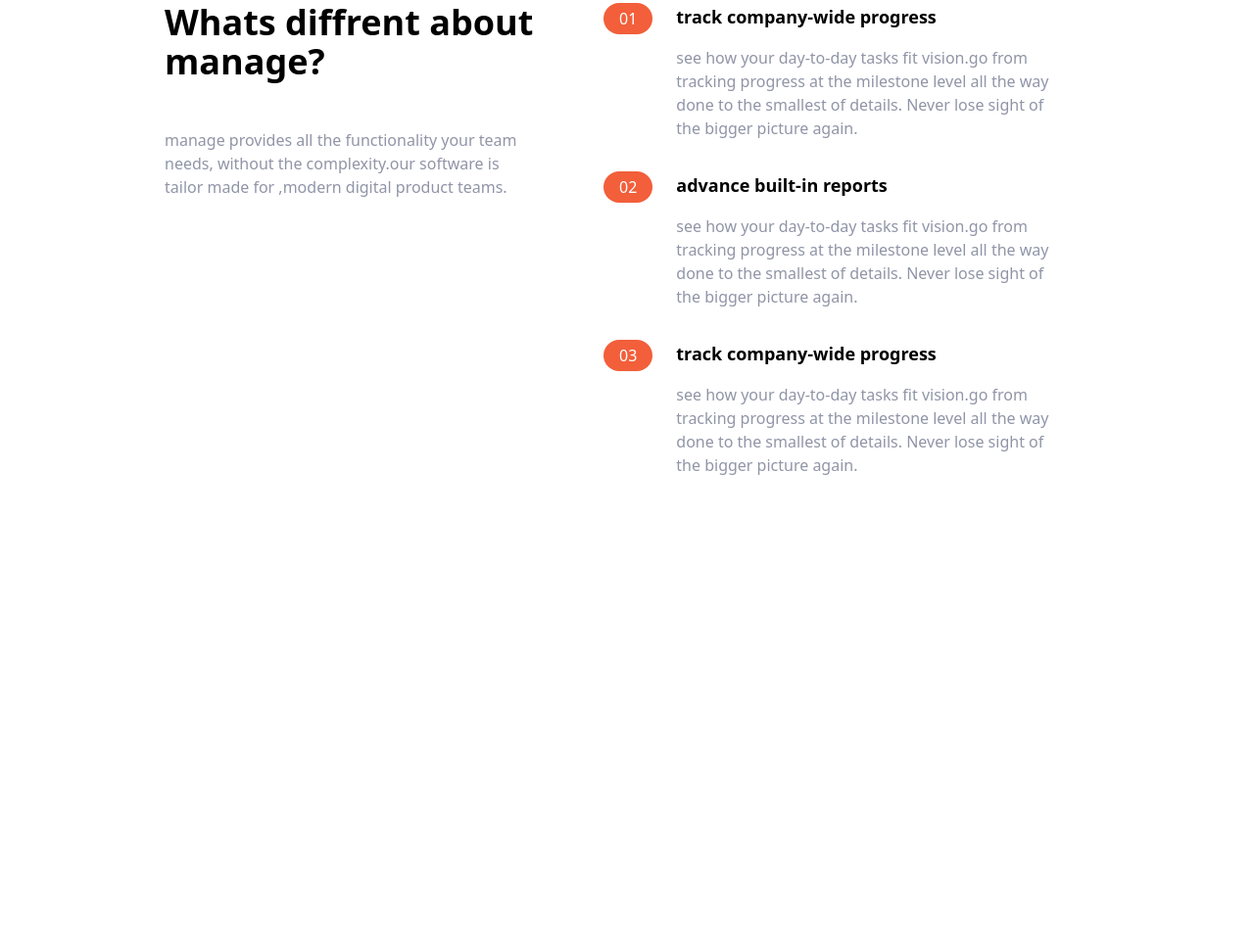
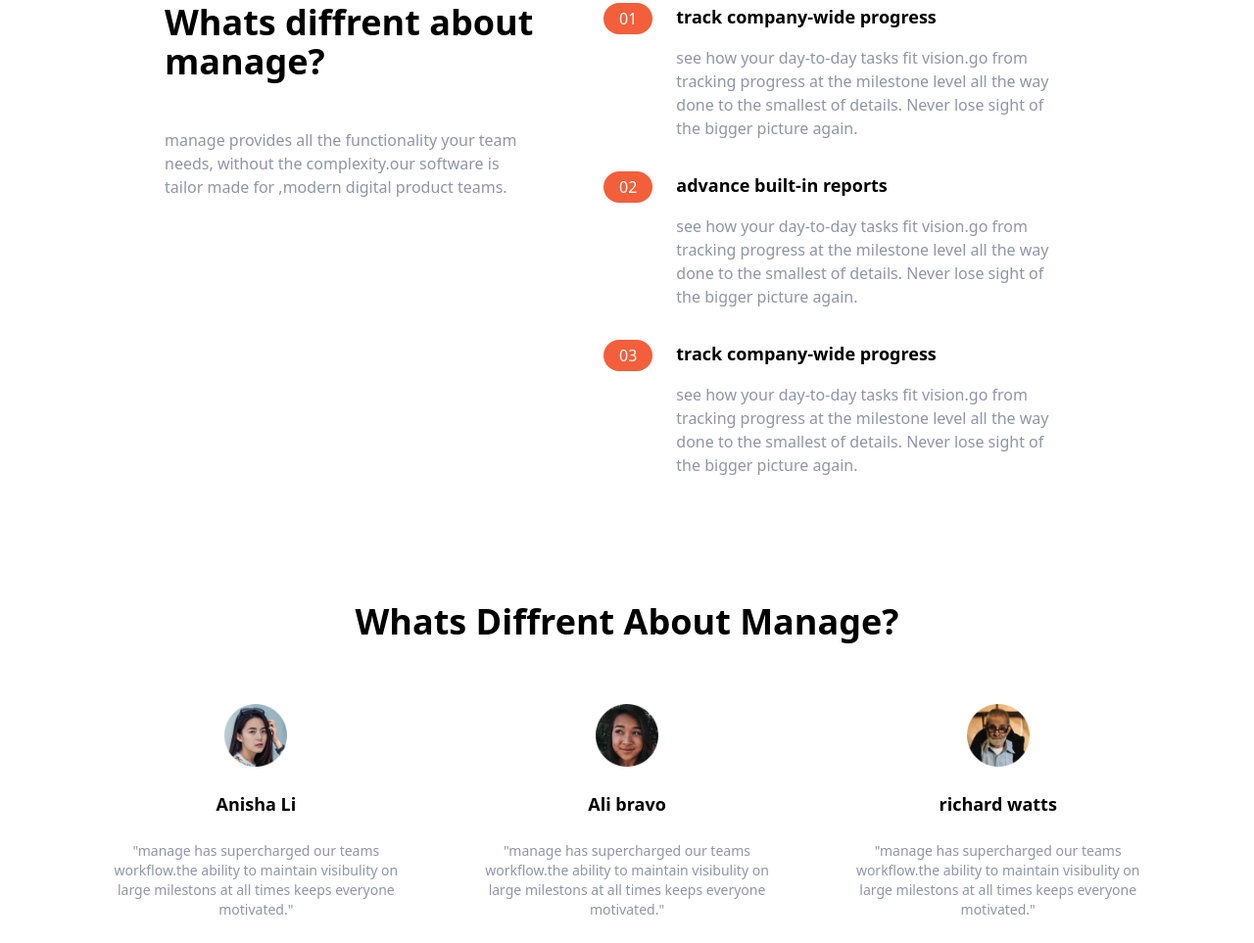
Before and after one commit to devHenryKimani/tailwind-project, a website: page index.html in a window 1280 px wide. Shown: the part 661-1624 px from the top of the page at 98% size. Before the commit the page ends 1148 px from the top, so only its background shows below. Drawn offline with Linux system fonts and the light colour scheme.

Commit message:
testimonials

```diff
--- a/index.html
+++ b/index.html
@@ -136,7 +136,46 @@
     </div>
   </section>
 
-
+  <!--testimonial-->
+  <section id="testimonials">
+    <!--container to heading and testimonial blocks-->
+     <div class="max-w-6xl px-5 mx-auto mt-32 text-center">
+      <!--heading-->
+      <h2 class="text-4xl font-bold text-center">
+        Whats Diffrent About Manage?
+      </h2>
+      <!--Testimonials container-->
+      <div class="flex flex-col mt-24 md:flex-row md:space-x-6">
+        <!-- testimonial 1-->
+        <div class="flex flex-col items-center p-6 space-y-6 rounded-lg bg-veryLightGray md:w-1/3">
+          <img src="img/avatar-anisha.png" class="w-16 -mt-14" alt="">
+          <h5 class="text-lg font-bold">Anisha Li</h5>
+          <P class="text-sm text-darkGrayishBlue">
+            "manage has supercharged our teams workflow.the ability to
+            maintain visibulity on large milestons at all times keeps everyone motivated."
+          </P>
+        </div>
+         <!-- testimonial 2-->
+         <div class="flex flex-col items-center p-6 space-y-6 rounded-lg bg-veryLightGray md:w-1/3">
+          <img src="img/avatar-ali.png" class="w-16 -mt-14" alt="">
+          <h5 class="text-lg font-bold">Ali bravo</h5>
+          <P class="text-sm text-darkGrayishBlue">
+            "manage has supercharged our teams workflow.the ability to
+            maintain visibulity on large milestons at all times keeps everyone motivated."
+          </P>
+        </div>
+         <!-- testimonial 3-->
+         <div class="flex flex-col items-center p-6 space-y-6 rounded-lg bg-veryLightGray md:w-1/3">
+          <img src="img/avatar-richard.png" class="w-16 -mt-14" alt="">
+          <h5 class="text-lg font-bold">richard watts</h5>
+          <P class="text-sm text-darkGrayishBlue">
+            "manage has supercharged our teams workflow.the ability to
+            maintain visibulity on large milestons at all times keeps everyone motivated."
+          </P>
+        </div>
+      </div>
+     </div>
+  </section>
 
 </body>
 </html>
```
Also changed, not shown: css/main.css.
